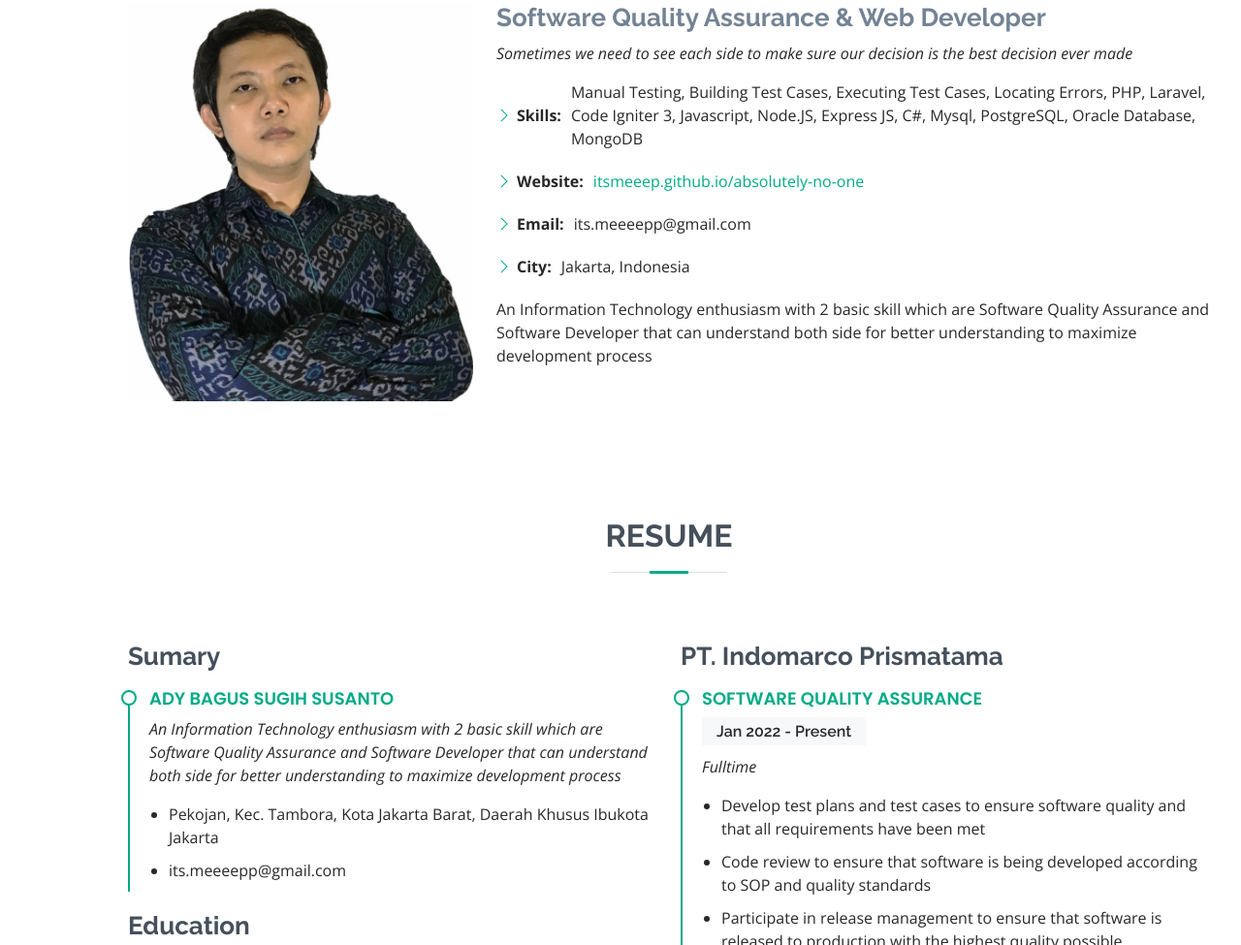
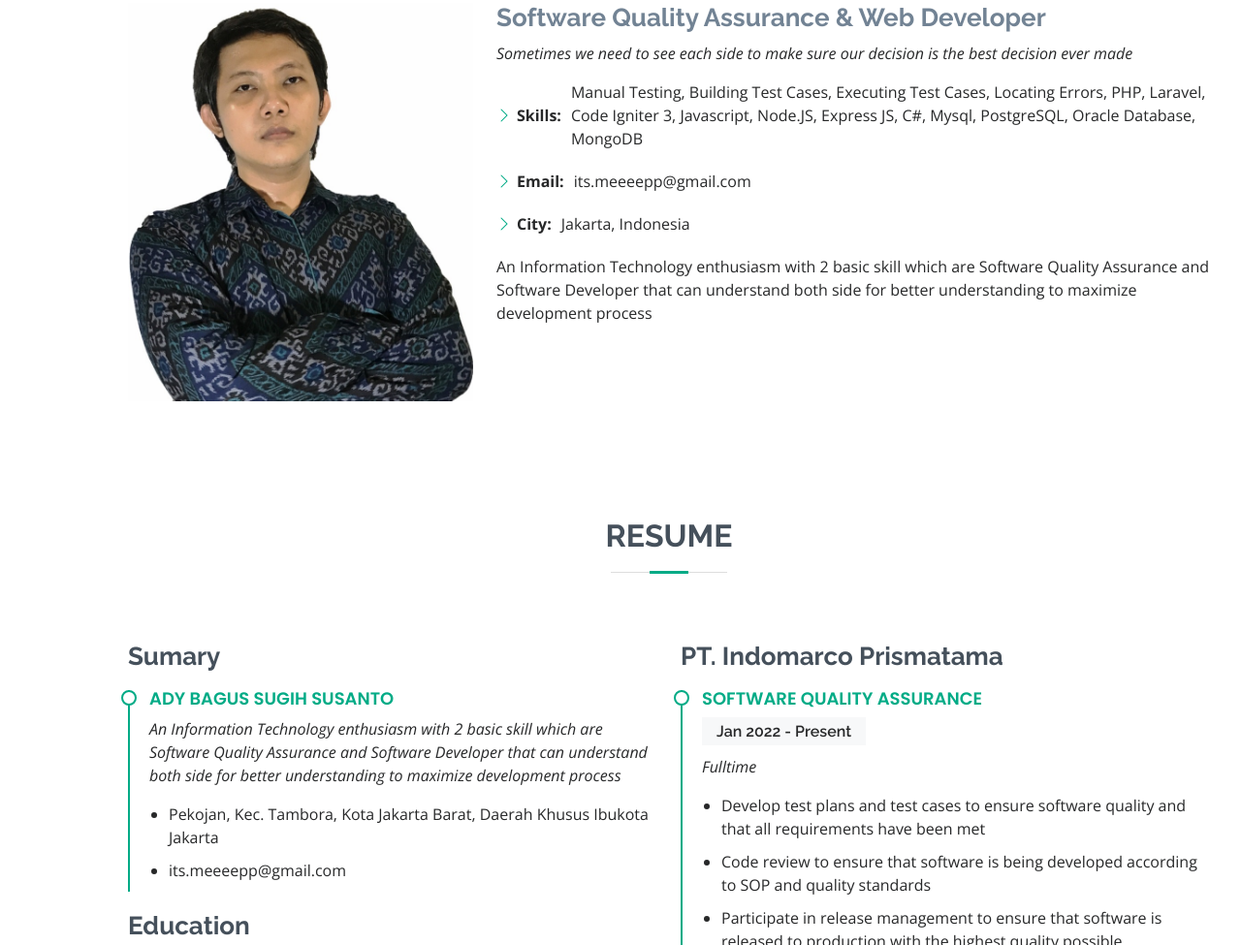
Before and after one commit to itsmeeep/absolutely-no-one, a plain HTML site: page index.html in a window 1280 px wide. Shown: the part 1037-2012 px from the top of the page at 97% size. Drawn offline with nearby package versions, Linux system fonts and the light colour scheme.

Commit message:
fix: remove website from profile section

```diff
--- a/index.html
+++ b/index.html
@@ -93,7 +93,7 @@
               <div class="col-lg-12">
                 <ul>
                   <li><i class="bi bi-chevron-right"></i> <strong>Skills:</strong> <span>Manual Testing, Building Test Cases, Executing Test Cases, Locating Errors, PHP, Laravel, Code Igniter 3, Javascript, Node.JS, Express JS, C#, Mysql, PostgreSQL, Oracle Database, MongoDB</span></li>
-                  <li><i class="bi bi-chevron-right"></i> <strong>Website:</strong> <span><a href="https://itsmeeep.github.io/absolutely-no-one">itsmeeep.github.io/absolutely-no-one</a></span></li>
+                  <!-- <li><i class="bi bi-chevron-right"></i> <strong>Website:</strong> <span><a href="https://itsmeeep.github.io/absolutely-no-one">itsmeeep.github.io/absolutely-no-one</a></span></li> -->
                   <li><i class="bi bi-chevron-right"></i> <strong>Email:</strong> <span>its.meeeepp@gmail.com</span></li>
                   <li><i class="bi bi-chevron-right"></i> <strong>City:</strong> <span>Jakarta, Indonesia</span></li>
                 </ul>
```
